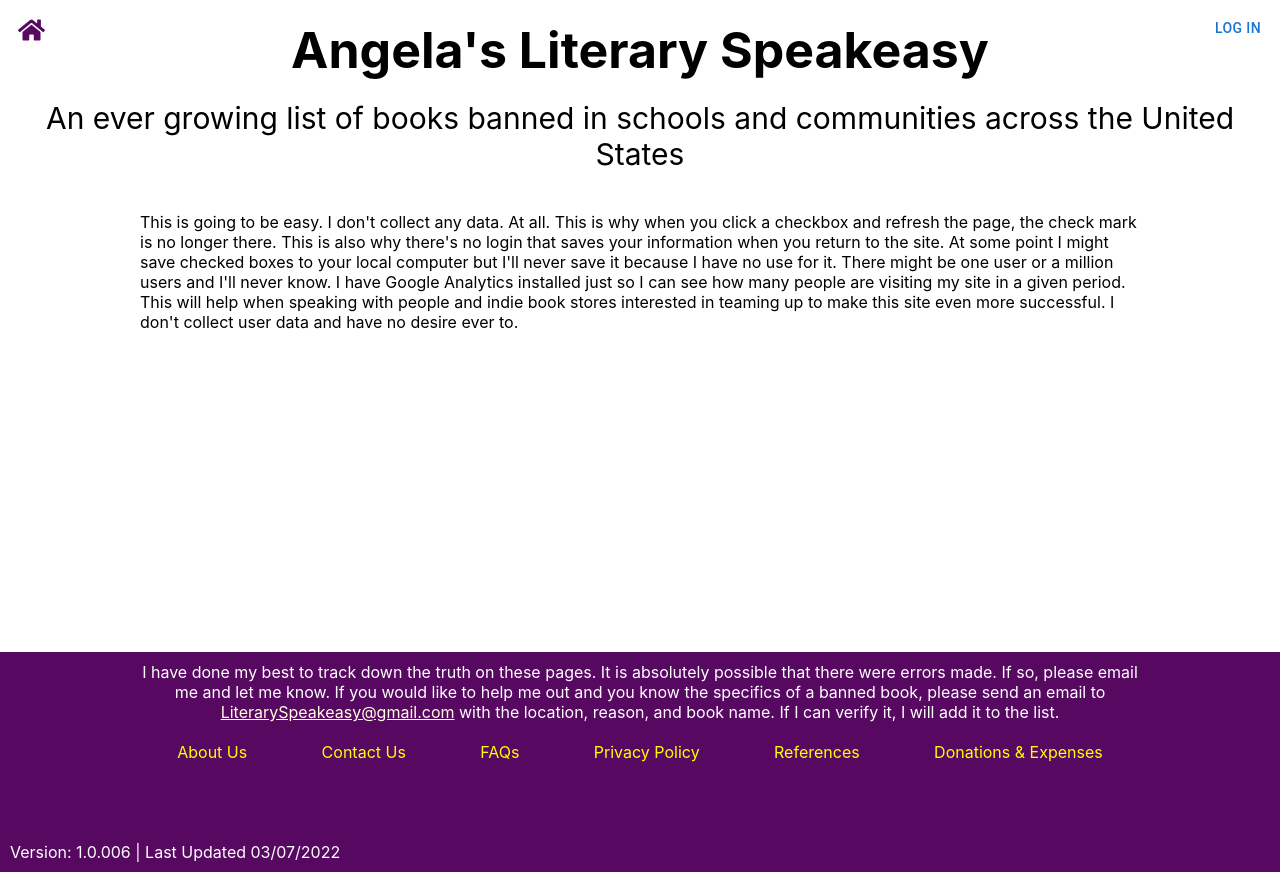
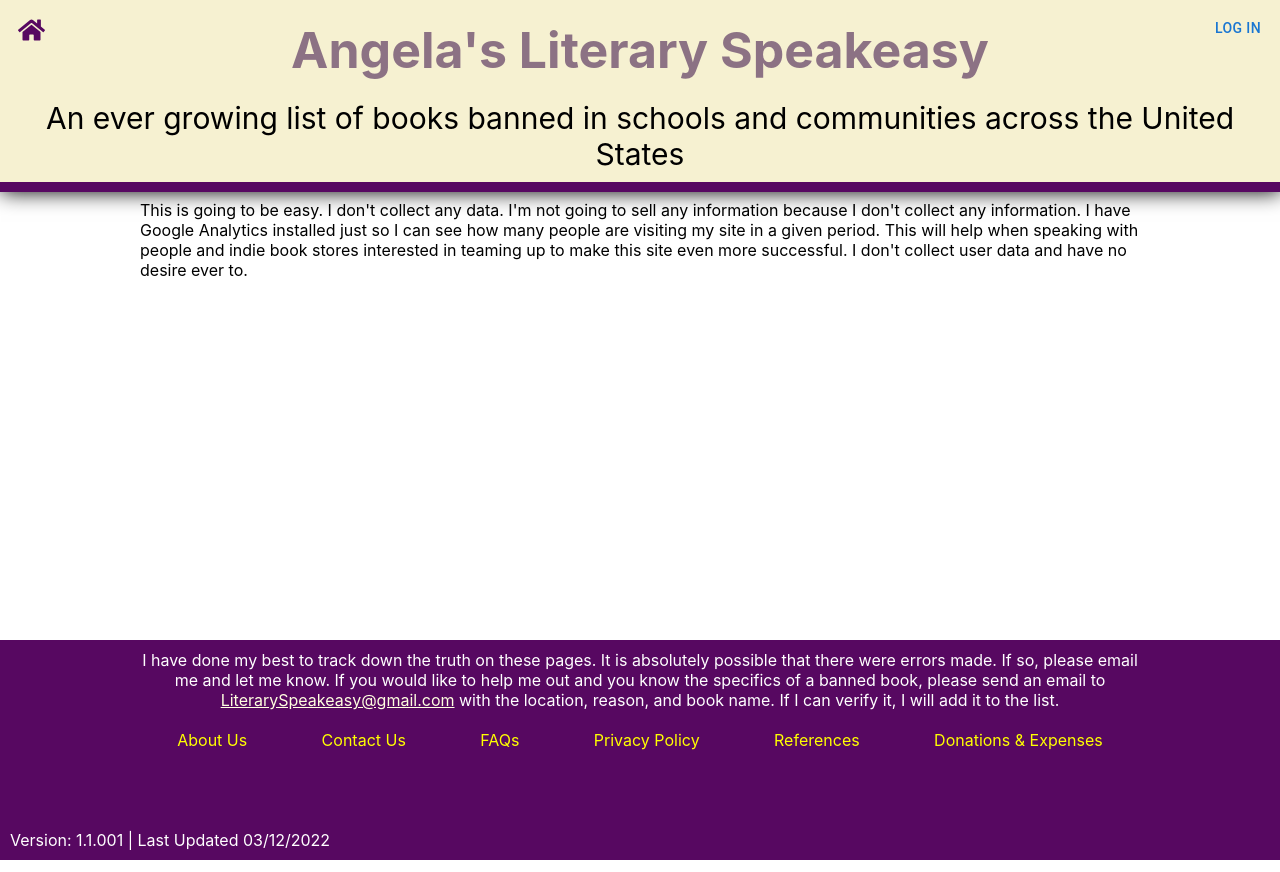
Before and after one commit to robertddobyns/AngelasLiterarySpeakeasy, a React (Create React App) app: page /privacypolicy in a window 1280 px wide. Built offline with nearby package versions, Linux system fonts and the light colour scheme; the HTML template or start-up script is replaced by a standard one.

Commit message:
Fixed header update

```diff
--- a/src/components/footer/about/About.js
+++ b/src/components/footer/about/About.js
@@ -5,7 +5,8 @@ const Root = styled('div')(({theme}) => ({
 	maxWidth: '1000px',
 	margin: '0 auto',
 	minHeight: '55vh',
-	padding: '0 10px'
+	padding: '0 10px',
+	paddingTop: '200px'
 }));
 
 const Quote = styled('div')(({theme}) => ({
--- a/src/components/footer/contact/Contact.js
+++ b/src/components/footer/contact/Contact.js
@@ -6,7 +6,8 @@ const Root = styled('div')(({theme}) => ({
 	maxWidth: '1000px',
 	margin: '0 auto',
 	padding: '0 10px',
-	minHeight: '55vh'
+	minHeight: '55vh',
+	paddingTop: '200px'
 }))
 
 const Contact = () => {
--- a/src/components/footer/donations/Donations.js
+++ b/src/components/footer/donations/Donations.js
@@ -8,7 +8,8 @@ const Donations = () => {
 		maxWidth: '1000px',
 		margin: '0 auto',
 		padding: '0 10px',
-		minHeight: '55vh'
+		minHeight: '55vh',
+		paddingTop: '200px'
 	}));
 
 	const TextBlock = styled('div')(({theme}) => ({
--- a/src/components/footer/faqs/FAQs.js
+++ b/src/components/footer/faqs/FAQs.js
@@ -8,7 +8,8 @@ const FAQs = () => {
 		maxWidth: '1000px',
 		margin: '0 auto',
 		padding: '0 10px',
-		minHeight: '55vh'
+		minHeight: '55vh',
+		paddingTop: '200px'
 	}));
 
 	return (
--- a/src/components/footer/privacy/PrivacyPolicy.js
+++ b/src/components/footer/privacy/PrivacyPolicy.js
@@ -8,15 +8,14 @@ const PrivacyPolicy = () => {
 		maxWidth: '1000px',
 		margin: '0 auto',
 		padding: '0 10px',
-		minHeight: '55vh'
+		minHeight: '55vh',
+		paddingTop: '200px'
 	}));
 
 	return (
 		<Root>
-			This is going to be easy. I don't collect any data. At all. This is why when you click a checkbox and refresh
-			the page, the check mark is no longer there. This is also why there's no login that saves your information
-			when you return to the site. At some point I might save checked boxes to your local computer but I'll never save it because I have no use for it. There might be one user or a million users and I'll never
-			know.
+			This is going to be easy. I don't collect any data. I'm not going to sell any information because I don't collect
+			any information.
 			I have Google Analytics installed just so I can see how many people are visiting my site in a given period. This
 			will help when speaking with people and indie book stores interested in teaming up to make this site even more successful. I don't
 			collect user data and have no desire ever to.
--- a/src/components/footer/references/References.js
+++ b/src/components/footer/references/References.js
@@ -8,7 +8,8 @@ const References = () => {
 		maxWidth: '1000px',
 		margin: '0 auto',
 		padding: '0 10px',
-		minHeight: '55vh'
+		minHeight: '55vh',
+		paddingTop: '200px'
 	}));
 
 	return (
--- a/src/components/header/Header.js
+++ b/src/components/header/Header.js
@@ -8,9 +8,12 @@ import {FontAwesomeIcon} from "@fortawesome/react-fontawesome";
 import {faHome} from "@fortawesome/free-solid-svg-icons";
 
 const Root = styled('div')(({theme}) => ({
-  margin: '0 auto',
   textAlign: 'center',
-  marginBottom: '30px',
+  position: 'fixed',
+  width: '100%',
+  backgroundColor: '#F6F1D1',
+  zIndex: 1,
+  boxShadow: '1px 0 20px black',
 }))
 
 const TitleContainer = styled('div')(({theme}) => ({
@@ -99,6 +102,11 @@ const HomeButtonContainer = styled('div')(({theme}) => ({
   }
 }))
 
+const NavBarContainer = styled('div')(({theme}) => ({
+  background: '#570861',
+  color: 'white',
+  padding: '5px 0'
+}))
 
 const Header = () => {
 
@@ -184,11 +192,14 @@ const Header = () => {
         {loginModal}
       </Modal>
       <TitleContainer>
-        <Link href={'/'} sx={{textDecoration: 'none', color: 'black'}}>Angela's Literary Speakeasy</Link>
+        <Link href={'/'} sx={{textDecoration: 'none', color: '#8C7284'}}>Angela's Literary Speakeasy</Link>
       </TitleContainer>
       <SubtitleContainer>
         An ever growing list of books banned in schools and communities across the United States
       </SubtitleContainer>
+      <NavBarContainer>
+
+      </NavBarContainer>
     </Root>
   )
 
--- a/src/components/pages/bookPage/BookPage.js
+++ b/src/components/pages/bookPage/BookPage.js
@@ -10,7 +10,8 @@ const Root = styled('div')(({theme}) =>({
   maxWidth: '1000px',
   margin: '0 auto',
   minHeight: '60vh',
-  padding: '0 10px'
+  padding: '0 10px',
+  paddingTop: '200px'
 }))
 
 const BannedListContainer = styled('div')(({theme}) => ({
--- a/src/components/pages/home/Home.js
+++ b/src/components/pages/home/Home.js
@@ -9,7 +9,8 @@ const Root = styled('div')(({theme}) => ({
   maxWidth: '1000px',
   margin: '0 auto',
   padding: '0 10px',
-  minHeight: '56vh'
+  minHeight: '56vh',
+  paddingTop: '200px'
 }));
 
 const StatsContainer = styled('div')(({theme}) => ({
--- a/src/config.json
+++ b/src/config.json
@@ -1,4 +1,4 @@
 {
-  "VERSION": "1.0.006",
-  "PUBLISH_DATE": "03/07/2022"
+  "VERSION": "1.1.001",
+  "PUBLISH_DATE": "03/12/2022"
 }
```
